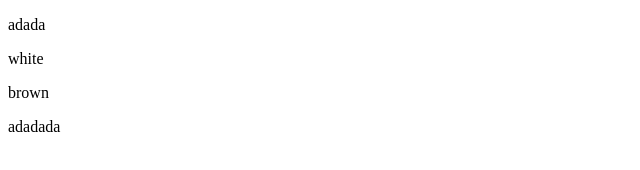
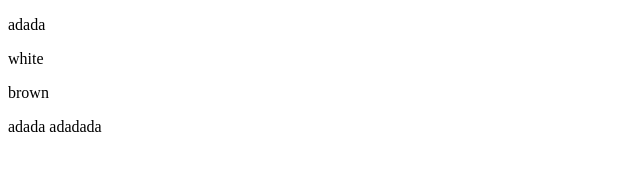
Before and after one commit to mmuncar544l/prueba, a plain HTML site: page index.html in a window 1280 px wide. Shown: the full height of the page, 0-640 px from the left. Drawn offline with Linux system fonts and the light colour scheme.

Commit message:
sfnsdifewn

```diff
--- a/index.html
+++ b/index.html
@@ -9,6 +9,7 @@
     <p>adada</p>
     <p>white</p>
     <p>brown</p>
+    adada
     adadada
 </body>
 </html>
```
